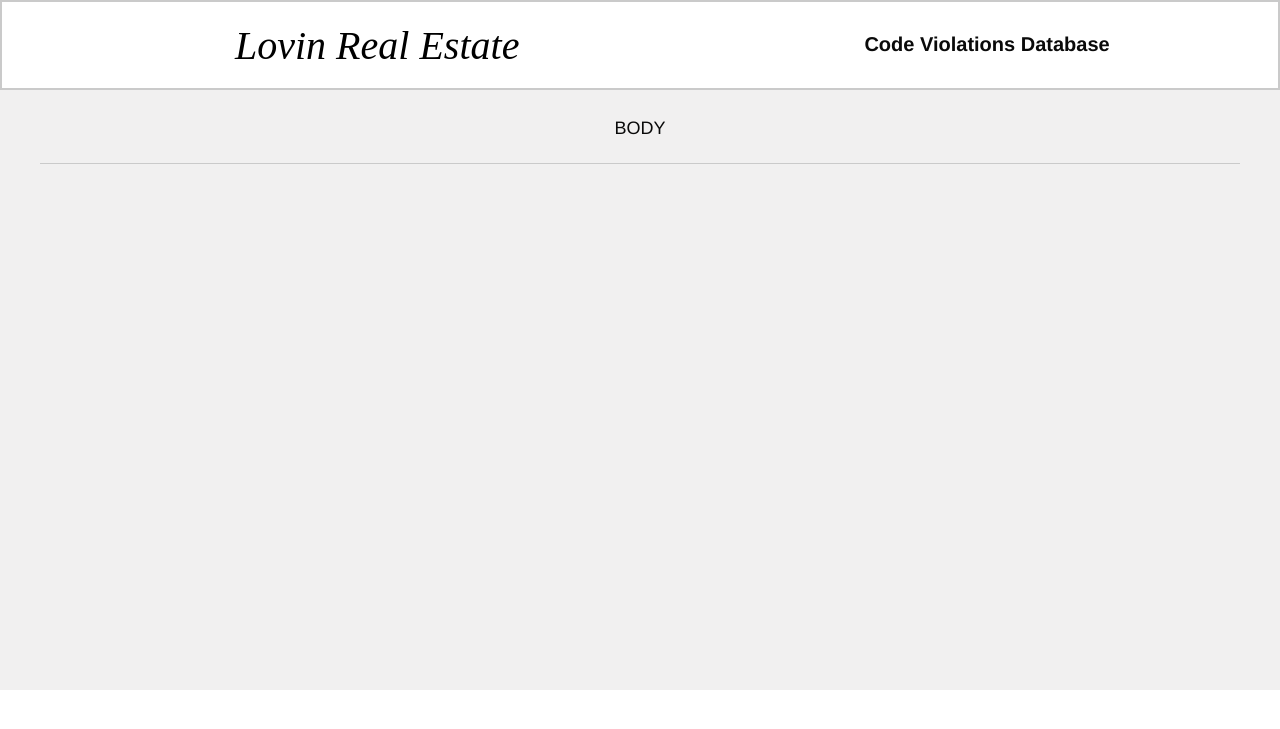
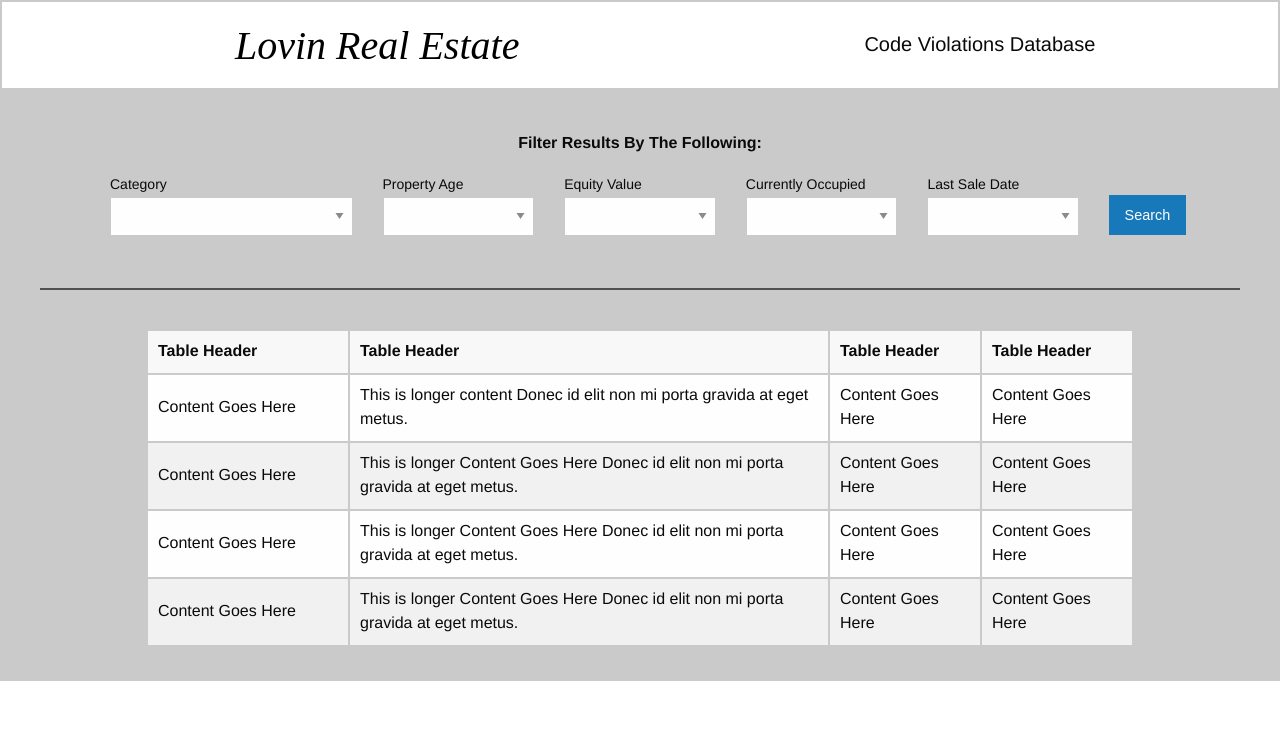
Before and after one commit to andrewryan/490Project, a Django app: page / in a window 1280 px wide. Shown: the top 729 px of the page. Run offline with Django 3.2, Linux system fonts and the light colour scheme; some libraries are stand-ins or nearby versions.

Commit message:
working on search CSS

```diff
--- a/webscraper/static/css/app.css
+++ b/webscraper/static/css/app.css
@@ -1,4 +1,4 @@
-/*Start top bar CSS*/
+/* Start top bar CSS */
 div.top-bar{
   position: static;
   background-color: white;
@@ -12,77 +12,37 @@ div.top-bar-left{
   font-family: lucida;
   font-size: 40px;
 }
-a.linkColor{
-  color: #000000;
-}
 div.top-bar-right{
   position: relative;
   top:28%;
   padding-bottom: 20px;
 }
-h5.rightheadertext{
-  font-weight: bold;
-}
-/*End top bar CSS*/
-
-
-/*Start main body background CSS*/
-div.image{
-  position: relative;
-  background-repeat:no-repeat;
-  background-size: 100% 100%;
-  height:625px;
-  opacity: 1.0;
-}
-p.imageText{
-  line-height: 120%;
-  font-size: 40px;
-  font-weight: bold;
-  font-family: lucida;
-  color: #2A2929;
-}
-span.imageNumber{
-  font-size: 30px;
-  font-weight: bold;
-  font-family: lucida;
-  color: #2A2929;
-}
-.bodyPadding{
-  padding: 0px 10px 0px 10px;
-}
-p.largeStepAlignment{
-  padding-left: 18.5%;
-}
-p.stepAlignment{
-  padding-left: 5%;
-}
-/*End main body background CSS*/
-
-
-/*Start translucent-form-overlay css */
-.translucent-form-overlay {
-  max-width: 500px;
-  width: 100%;
-  background-color: rgba(54, 54, 54, 0.8);
-  padding: 20px;
-  color: #fefefe;
-}
-.translucent-form-overlay .columns.row {
-  display: block;
-}
-.translucent-form-overlay h3, .translucent-form-overlay label {
-  color: #fefefe;
-}
-.translucent-form-overlay input, .translucent-form-overlay select {
+a.linkColor{
   color: #000000;
 }
-.translucent-form-overlay input::-webkit-input-placeholder {
-  color: #8a8a8a;
+/* End top bar CSS */
+
+div.tableDiv{
+  /* height: 200px; */
+  margin: auto;
+  width: 80%;
+  border: 2px solid #CACACA;
+  padding: 1rem;
 }
-.translucent-form-overlay input:-ms-input-placeholder {
-  color: #8a8a8a;
+div.background{
+   background-color: #CACACA;
 }
-.translucent-form-overlay input::placeholder {
-  color: #8a8a8a;
+hr.customColor{
+   height: 2px;
+   background-color: #505050;
 }
-/*End translucent-form-overlay css*/
+div.propertySearch{
+   /* border: 2px solid #505050; */
+   padding: 1rem;
+   width: 90%;
+   margin: auto;
+}
+p.filterResults{
+   text-align: center;
+   font-weight: bold;
+}
--- a/webscraper/templates/default.html
+++ b/webscraper/templates/default.html
@@ -13,7 +13,13 @@
 
 {% block scripts %}
 <script src="{% static "js/vendor/jquery.js" %}"></script>
+<script src="{% static "js/vendor/foundation.js" %}"></script>
+<script src="{% static "js/vendor/foundation.min.js" %}"></script>
 <script src="{% static "js/vendor/what-input.js" %}"></script>
-<script src="{% static "js/vendor/foundation.js" %}"></script>
 <script src="{% static "js/app.js" %}"></script>
+<!-- for dropdown -->
+<script src="{% static "js/foundation/foundation.js" %}"></script>
+<script src="{% static "js/foundation/foundation.dropdown.js" %}"></script>
+<script src="{% static "js/foundation/foundation.topbar.js" %}"></script>
+
 {% endblock %}
--- a/webscraper/templates/wsdatabase.html
+++ b/webscraper/templates/wsdatabase.html
@@ -4,6 +4,7 @@
 {% block title %}
 {{ title }}
 {% endblock %}
+
 
 {% block content %}
 <!-- Start Top Bar, sticky -->
@@ -19,13 +20,125 @@
 </div>
 <!-- End Top Bar -->
 
-<!-- Start Body -->
-<!-- <div style="background-color: #F1F0F0"> -->
-<div style="background-color: #F1F0F0; height: 600px;">
-   <br> <p align="center"><font size="4"> BODY </p>
-   <hr><br>
+
+<!-- Start table div -->
+<div class="background">
+   <br>
+
+   <div class="propertySearch">
+      <!-- <p text-align="center">Filter Results:</p> -->
+      <div class="row">
+         <p class="filterResults">Filter Results By The Following:</p>
+         <div class="small-12 columns">
+
+            <div class="small-3 columns">
+               <label>Category
+                  <select>
+                     <option value="husker"></option>
+                     <option value="husker">Substandard Vacant Building</option>
+                     <option value="starbuck">Starbuck</option>
+                     <option value="hotdog">Hot Dog</option>
+                     <option value="apollo">Apollo</option>
+                  </select>
+               </label>
+            </div>
+
+            <div class="small-2 columns">
+               <label>Property Age
+                  <select>
+                     <option value="husker"></option>
+                     <option value="starbuck">Starbuck</option>
+                     <option value="hotdog">Hot Dog</option>
+                     <option value="apollo">Apollo</option>
+                  </select>
+               </label>
+            </div>
+
+            <div class="small-2 columns">
+               <label>Equity Value
+                  <select>
+                     <option value="husker"></option>
+                     <option value="starbuck">Starbuck</option>
+                     <option value="hotdog">Hot Dog</option>
+                     <option value="apollo">Apollo</option>
+                  </select>
+               </label>
+            </div>
+
+            <div class="small-2 columns">
+               <label>Currently Occupied
+                  <select>
+                     <option value="husker"></option>
+                     <option value="starbuck">Starbuck</option>
+                     <option value="hotdog">Hot Dog</option>
+                     <option value="apollo">Apollo</option>
+                  </select>
+               </label>
+            </div>
+
+            <div class="small-2 columns">
+               <label>Last Sale Date
+                  <select>
+                     <option value="husker"></option>
+                     <option value="starbuck">Starbuck</option>
+                     <option value="hotdog">Hot Dog</option>
+                     <option value="apollo">Apollo</option>
+                  </select>
+               </label>
+            </div>
+
+            <div class="small-1 columns" style="padding-top: 23px">
+               <button class="button" href="#">Search</button>
+            </div>
+
+         </div>
+      </div>
+
+   </div>
+
+   <hr class="customColor">
+
+
+   <div class="tableDiv">
+      <table class="hover">
+         <thead>
+            <tr>
+            <th width="200">Table Header</th>
+            <th>Table Header</th>
+            <th width="150">Table Header</th>
+            <th width="150">Table Header</th>
+            </tr>
+         </thead>
+         <tbody>
+            <tr>
+               <td>Content Goes Here</td>
+               <td>This is longer content Donec id elit non mi porta gravida at eget metus.</td>
+               <td>Content Goes Here</td>
+               <td>Content Goes Here</td>
+            </tr>
+            <tr>
+               <td>Content Goes Here</td>
+               <td>This is longer Content Goes Here Donec id elit non mi porta gravida at eget metus.</td>
+               <td>Content Goes Here</td>
+               <td>Content Goes Here</td>
+            </tr>
+            <tr>
+               <td>Content Goes Here</td>
+               <td>This is longer Content Goes Here Donec id elit non mi porta gravida at eget metus.</td>
+               <td>Content Goes Here</td>
+               <td>Content Goes Here</td>
+            </tr>
+            <tr>
+               <td>Content Goes Here</td>
+               <td>This is longer Content Goes Here Donec id elit non mi porta gravida at eget metus.</td>
+               <td>Content Goes Here</td>
+               <td>Content Goes Here</td>
+            </tr>
+         </tbody>
+      </table>
+   </div>
 </div>
-<!-- End Body -->
+<!-- End table div -->
 
 {% endblock %}
 
```
